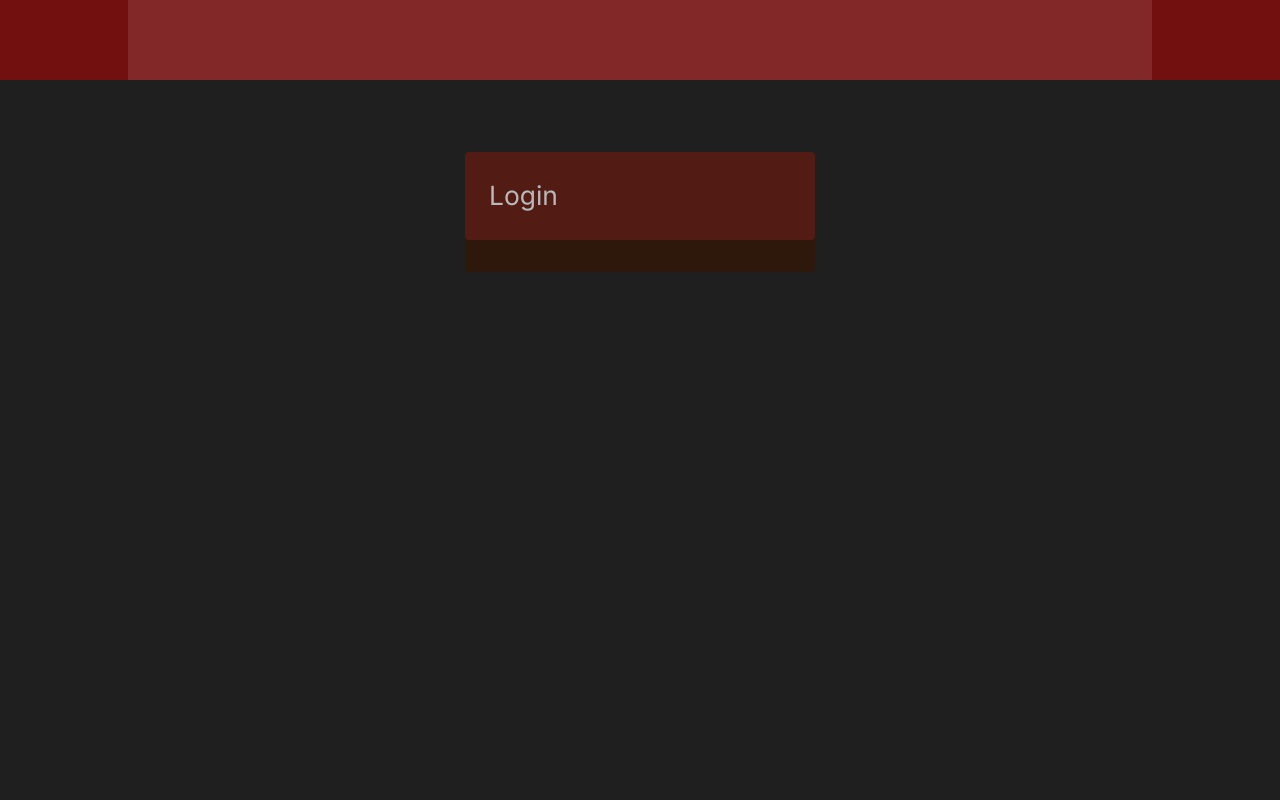
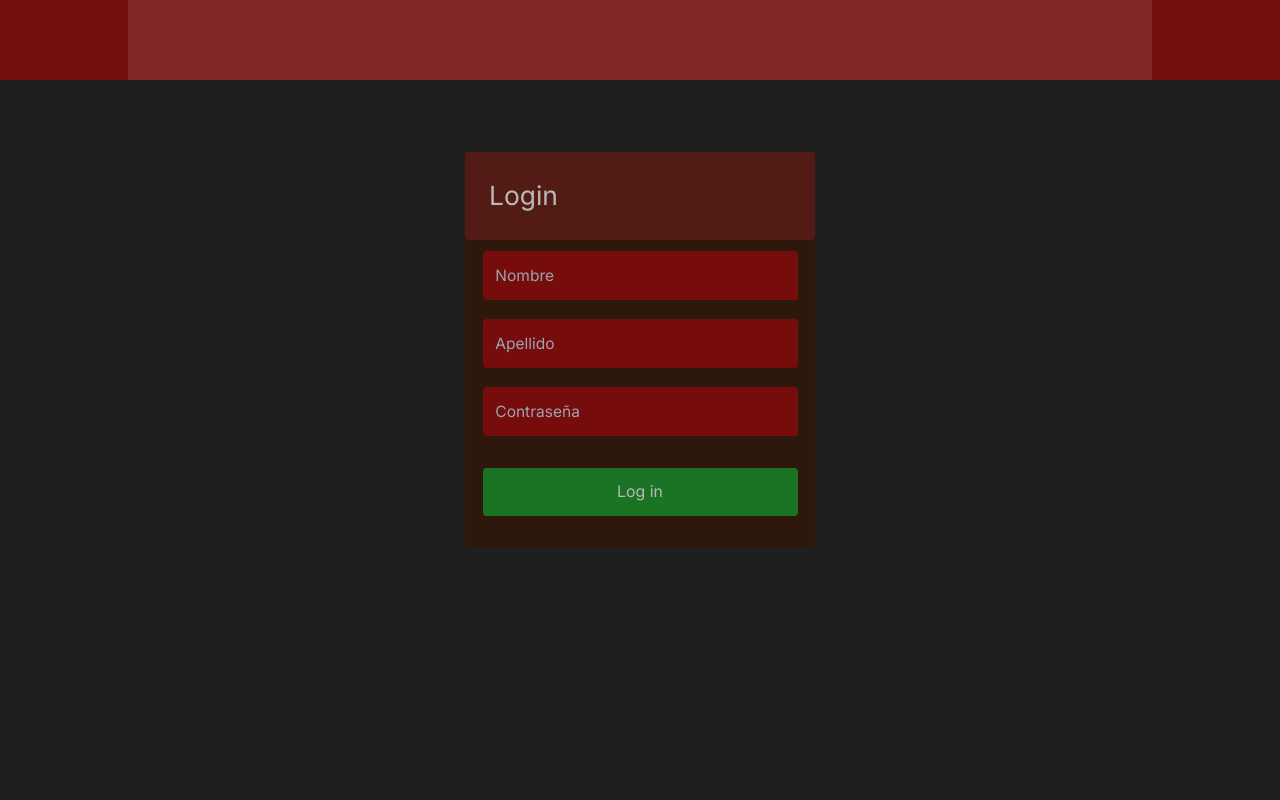
Before and after one commit to AlanTyping/school-frontend, a Next.js app: page /login in a window 1280 px wide. Shown: the top 800 px of the page. Built offline with nearby package versions, Linux system fonts and the light colour scheme.

Commit message:
improving login page

```diff
--- /dev/null
+++ b/src/app/login/form/Form.jsx
@@ -0,0 +1,47 @@
+'use client'
+
+import React from 'react';
+import { useForm } from 'react-hook-form';
+import './form.css'
+
+const Form = ({ handleInputChange }) => {
+	const { register, handleSubmit, formState: { errors }, watch } = useForm();
+
+	const onSubmit = handleSubmit(data => {
+		if (Object.keys(errors).length === 0) {
+
+		}
+	})
+
+	return (
+		<form className="w-full flex flex-col items-center justify-center" onSubmit={onSubmit}>
+
+			<input name='name' type="text" placeholder="Nombre"
+				{...register('name', { required: { value: true, message: '*Nombre requerido' }, minLength: { value: 1, message: '*Mínimo 1 carácter'}, maxLength: { value: 20, message: '*Máximo 20 carácteres'} })}
+				onChange={handleInputChange}
+			/>
+			{errors.name && <span>{errors.name.message}</span>}
+
+
+			<input name='lastName' type="text" placeholder="Apellido"
+				{...register('lastName', { required: { value: true, message: '*Apellido requerido' }, maxLength: { value: 20, message: '*Máximo 20 carácteres'} })}
+				onChange={handleInputChange}
+			/>
+			{errors.lastName && <span>{errors.lastName.message}</span>}
+
+
+
+			<input name='password' type="password" placeholder="Contraseña"
+				{...register('password', { required: { value: true, message: '*Contraseña requerida' }, minLength: { value: 6, message: '*Mínimo 6 carácteres'}, maxLength: { value: 30, message: '*Máximo 30 carácteres'} })}
+				onChange={handleInputChange}
+			/>
+			{errors.password && <span>{errors.password.message}</span>}
+
+			<div className="w-full h-[auto] mt-6 flex items-center justify-center">
+				<button className="bg-[#1b7423] py-3 w-[90%] rounded" type="submit">Log in</button>
+			</div>
+		</form>
+	)
+}
+
+export default Form
--- /dev/null
+++ b/src/app/login/form/form.css
@@ -0,0 +1,23 @@
+input {
+    border-radius: 0.25rem;
+    background-color: #770c0c;
+    color: #b9b9b9;
+    font-size: 0.97rem;
+    width: 90%;
+    padding: 0.8rem;
+    margin-top: 0.7rem;
+    margin-bottom: 0.5rem;
+}
+
+button {
+    font-size: 0.99rem;
+}
+
+span {
+    width: 90%;
+    text-align: start;
+    color: #2563eb;
+    padding: 0.5vh;
+    margin-top: -0.5vh;
+    font-size: 2.3vh;
+}
--- a/src/app/login/login.css
+++ b/src/app/login/login.css
@@ -0,0 +1,49 @@
+input {
+  border-radius: 0.25rem;
+  background-color: #770c0c;
+  color: #b9b9b9;
+  font-size: 0.97rem;
+  width: 90%;
+  padding: 0.8rem;
+  margin-top: 0.7rem;
+  margin-bottom: 0.5rem;
+}
+
+button {
+  font-size: 0.99rem;
+}
+
+span {
+  width: 90%;
+  text-align: start;
+  color: #2563eb;
+  padding: 0.5vh;
+  margin-top: -0.5vh;
+  font-size: 2.3vh;
+}
+
+@media(min-width: 1700px) {
+
+  input,
+  #select-options {
+    color: #b9b9b9;
+    font-size: 2.1vh;
+    width: 90%;
+    padding: 2vh;
+    margin-top: 1vh;
+  }
+
+  #select-options {
+    margin-bottom: 1.7vh;
+  }
+
+  input {
+    background-color: #770c0c;
+    margin-bottom: 1vh;
+  }
+
+  button {
+    font-size: 2vh;
+    height: 7vh;
+  }
+}
--- a/src/app/login/page.jsx
+++ b/src/app/login/page.jsx
@@ -1,6 +1,7 @@
 import React from 'react';
 import GeneralHeader from '../components/general header/GeneralHeader';
 import Footer from '../components/footer/Footer';
+import Form from './form/Form';
 import './login.css';
 
 const Page = () => {
@@ -14,6 +15,8 @@ const Page = () => {
         <div id="register-title" className="w-full p-6 flex row justify-start text-[1.65rem] items-center bg-[#521c15] rounded">
           <h1>Login</h1>
         </div>
+
+        <Form />
       </div>
     </div>
 
```
